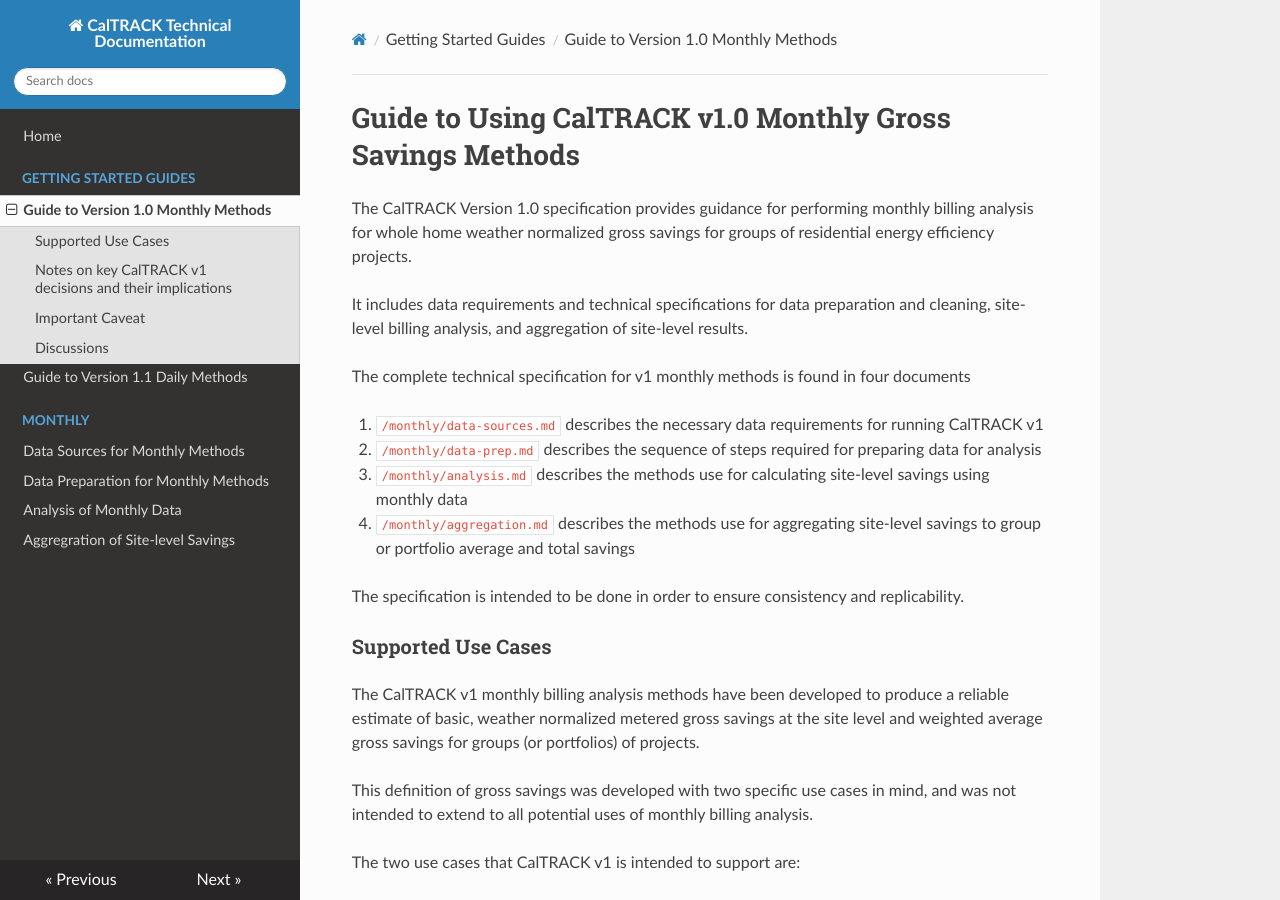
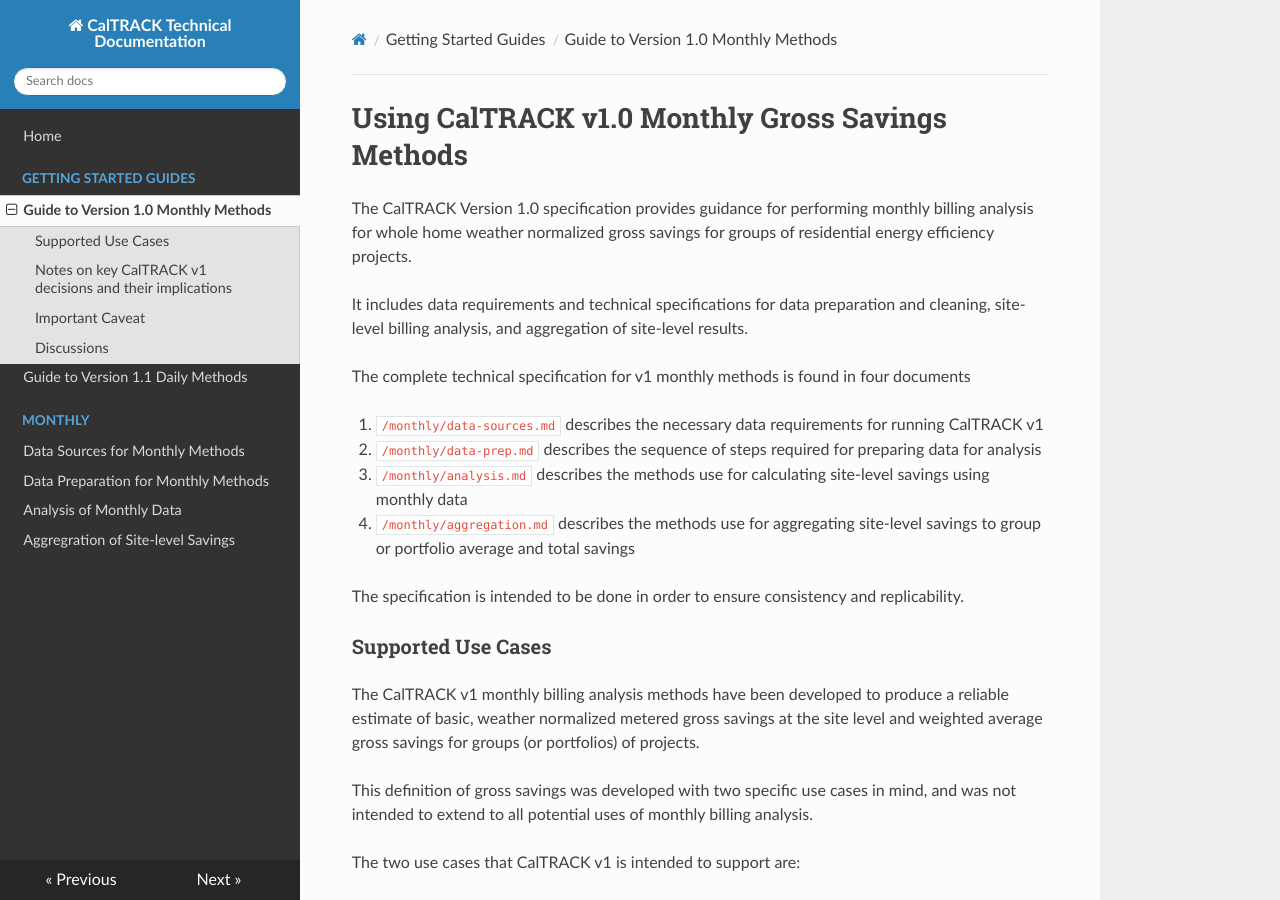
Before and after one commit to openeemeter/caltrack, an MkDocs documentation site: the page built from docs/guides/v1guide.md, in a window 1280 px wide and 900 px high. Built offline with MkDocs 1.6.1, drawn with Linux system fonts in a browser that asks for light colours; nearby versions of some CDN libraries; old or Windows-style settings are respelled for this version of MkDocs.

Commit message:
Update v1guide.md

```diff
--- a/docs/guides/v1guide.md
+++ b/docs/guides/v1guide.md
@@ -1,4 +1,4 @@
-# Guide to Using CalTRACK v1.0 Monthly Gross Savings Methods
+# Using CalTRACK v1.0 Monthly Gross Savings Methods
 
 The CalTRACK Version 1.0 specification provides guidance for performing monthly billing analysis for whole home weather normalized gross savings for groups of residential energy efficiency projects.
 
```
